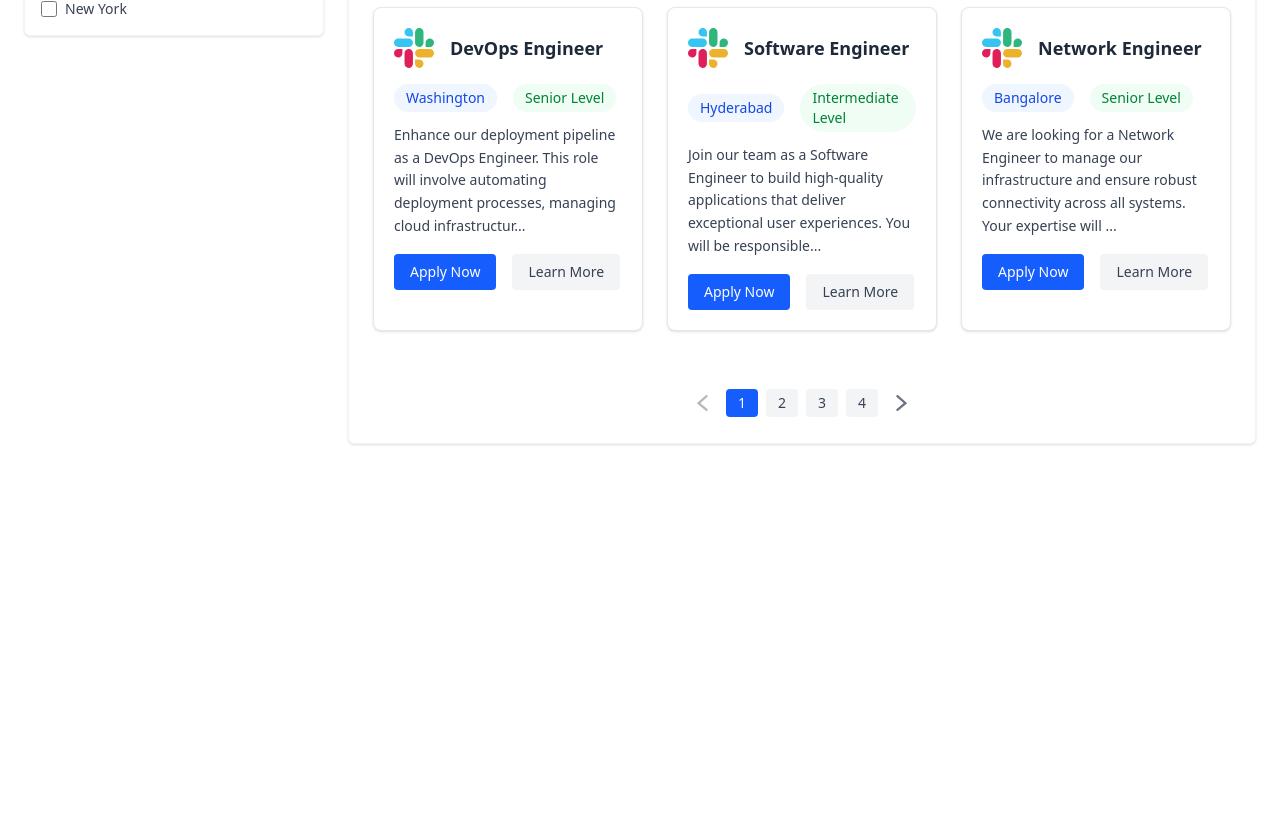
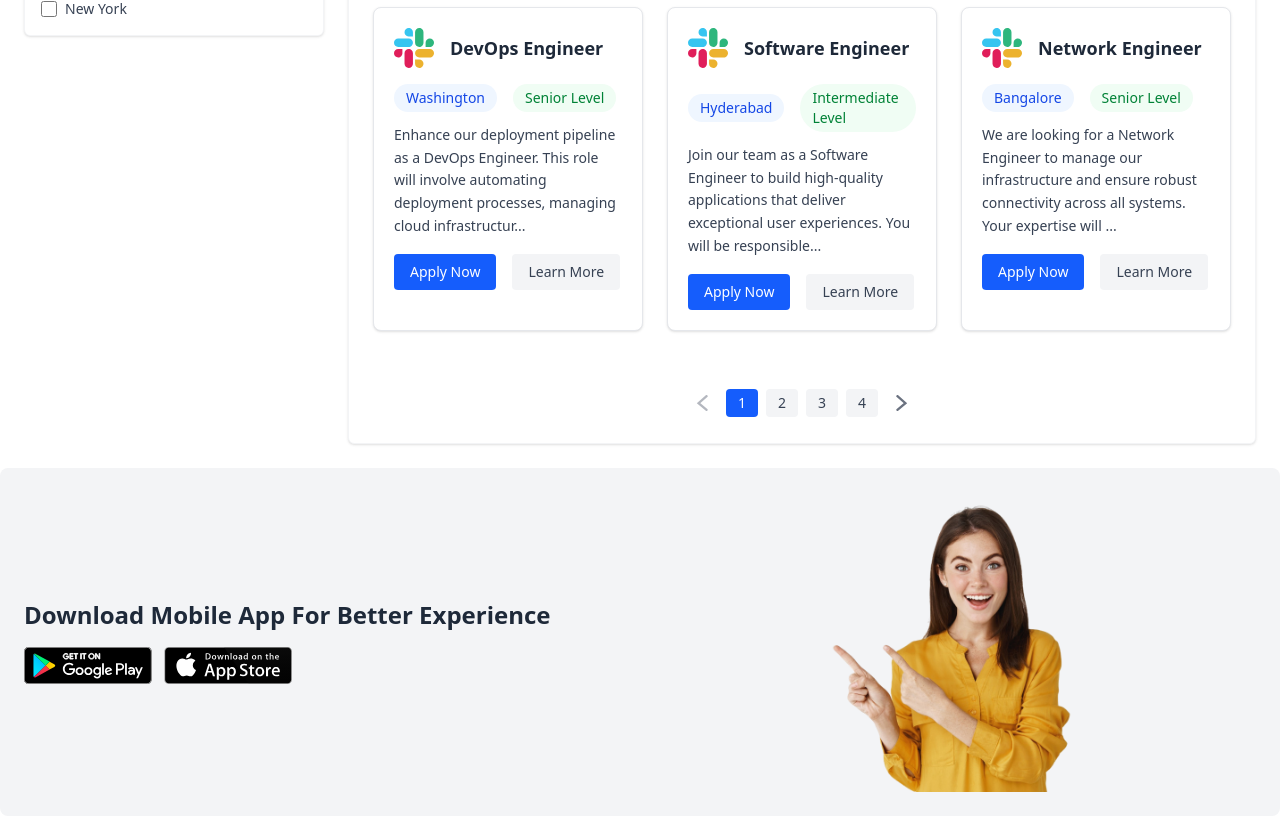
Before and after one commit to narula1304/hire-up-jobportal, a React (Vite) app: page / in a window 1280 px wide. Shown: the part 982-1798 px from the top of the page. Before the commit the page ends 1450 px from the top, so only its background shows below. Built offline with nearby package versions, Linux system fonts and the light colour scheme; no server answers.

Commit message:
appdownloadcomponentaddedinhome

```diff
--- /dev/null
+++ b/src/Components/Appdownload.jsx
@@ -0,0 +1,42 @@
+import React from 'react';
+import { assets } from '../assets/assets';
+
+function Appdownload() {
+    return (
+        <div className="flex flex-col md:flex-row items-center justify-between bg-gray-100 p-4 md:p-6 rounded-lg gap-4">
+            {/* Text + Store Buttons */}
+            <div className="flex-1 text-center md:text-left">
+                <h1 className="text-xl md:text-2xl font-semibold text-gray-800 mb-4">
+                    Download Mobile App For Better Experience
+                </h1>
+                <div className="flex justify-center md:justify-start gap-3">
+                    <a href="#">
+                        <img
+                            src={assets.play_store}
+                            alt="Download from Play Store"
+                            className="w-32 hover:scale-105 transition-transform duration-200"
+                        />
+                    </a>
+                    <a href="#">
+                        <img
+                            src={assets.app_store}
+                            alt="Download from App Store"
+                            className="w-32 hover:scale-105 transition-transform duration-200"
+                        />
+                    </a>
+                </div>
+            </div>
+
+            {/* App Image */}
+            <div className="flex-1 flex justify-center">
+                <img
+                    src={assets.app_main_img}
+                    alt="App Screenshot"
+                    className="w-full max-w-xs md:max-w-sm max-h-[300px] rounded-lg object-contain"
+                />
+            </div>
+        </div>
+    );
+}
+
+export default Appdownload;
--- a/src/Pages/Home.jsx
+++ b/src/Pages/Home.jsx
@@ -2,13 +2,14 @@ import React from 'react'
 import Navbar from '../Components/Navbar'
 import Hero from '../Components/Hero'
 import Joblisting from '../Components/Joblisting'
-
+import Appdownload from '../Components/Appdownload'
 function Home() {
     return (
         <div>
             <Navbar/>
             <Hero/>
             <Joblisting/>
+            <Appdownload/>
         </div>
     )
 }
```
